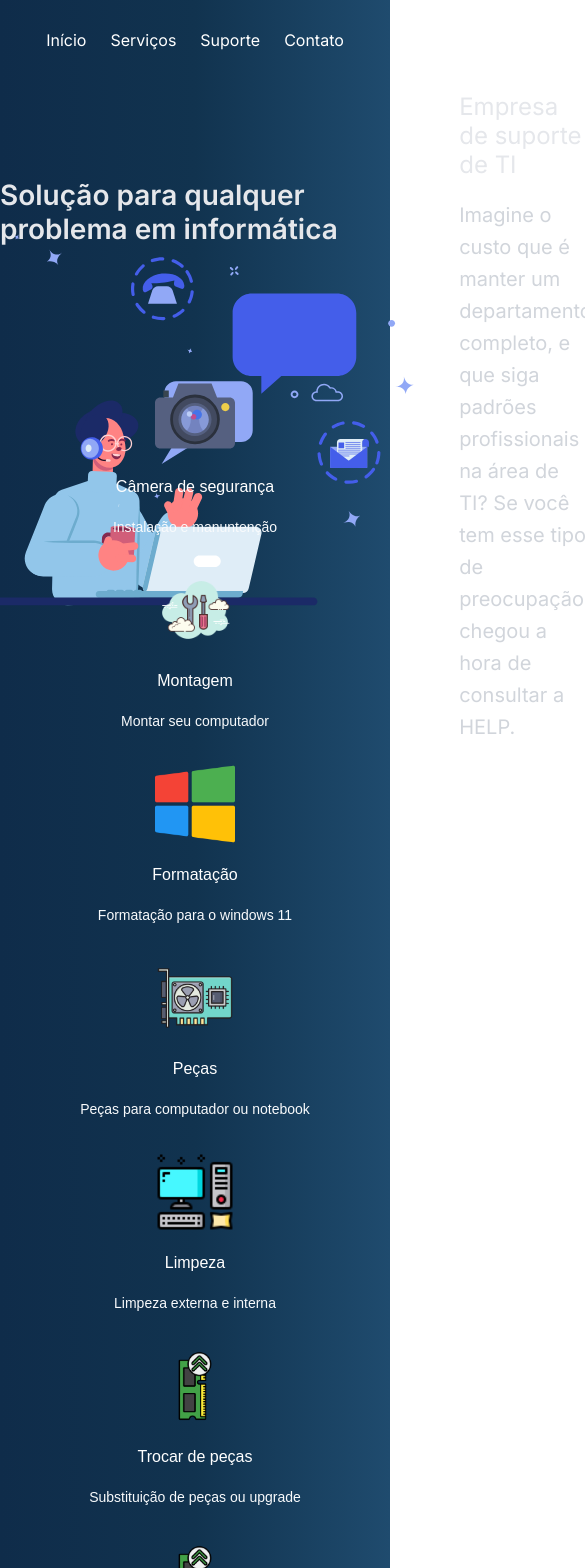
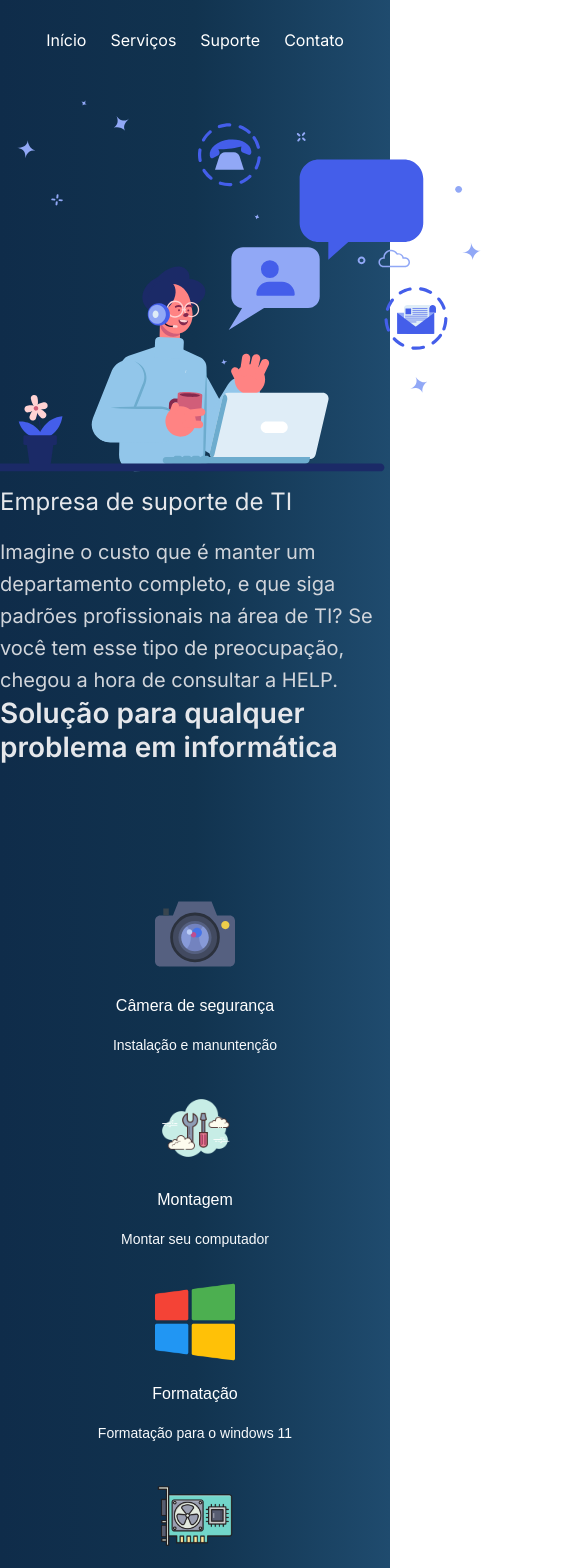
Before and after one commit to ThaisPerez/SiteSuporte, a React (Create React App) app: page / in a window 390 px wide. Shown: the top 1568 px of the page, 585 px wide, since content can reach past the window. Built offline with nearby package versions, Linux system fonts and the light colour scheme.

Commit message:
alteracao css

```diff
--- a/src/App.js
+++ b/src/App.js
@@ -50,7 +50,7 @@ function App() {
           </div>
         </div>
       </div>
-      <Footer />
+      <Footer/>
 
     </div>
   );
--- a/src/index.css
+++ b/src/index.css
@@ -128,3 +128,22 @@ flex-direction: column;
     width: 100%;
 
 }
+@media only screen and (max-width: 900px) {
+    .Content {
+        height: auto;
+        flex-direction: column;
+    }
+
+    .Container {
+        height: auto;
+        flex-direction: column;
+    }
+
+    .Container-suporte .Container-card-suporte {
+        flex-direction: column;
+    }
+
+    .Container-suporte .Content-suporte {
+        width: 100% !important;
+    }
+}
```
